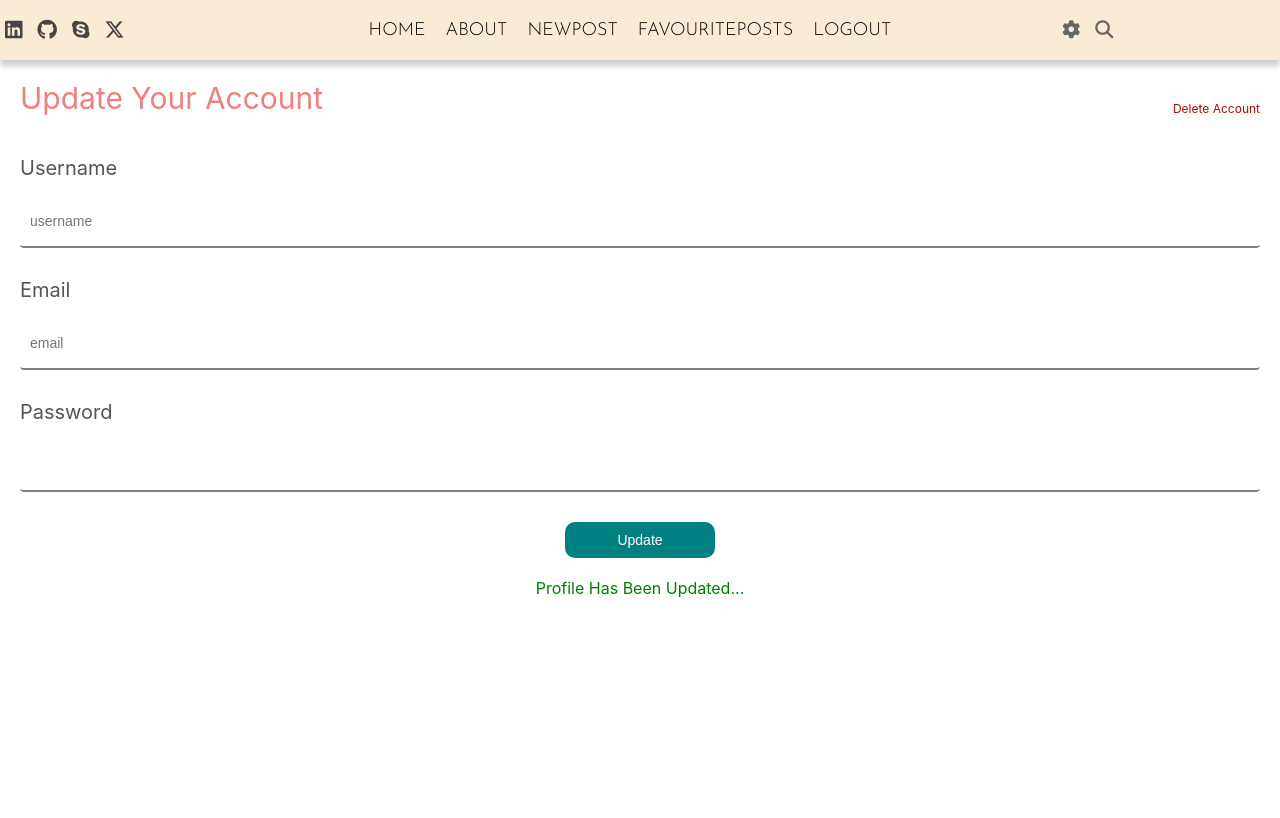
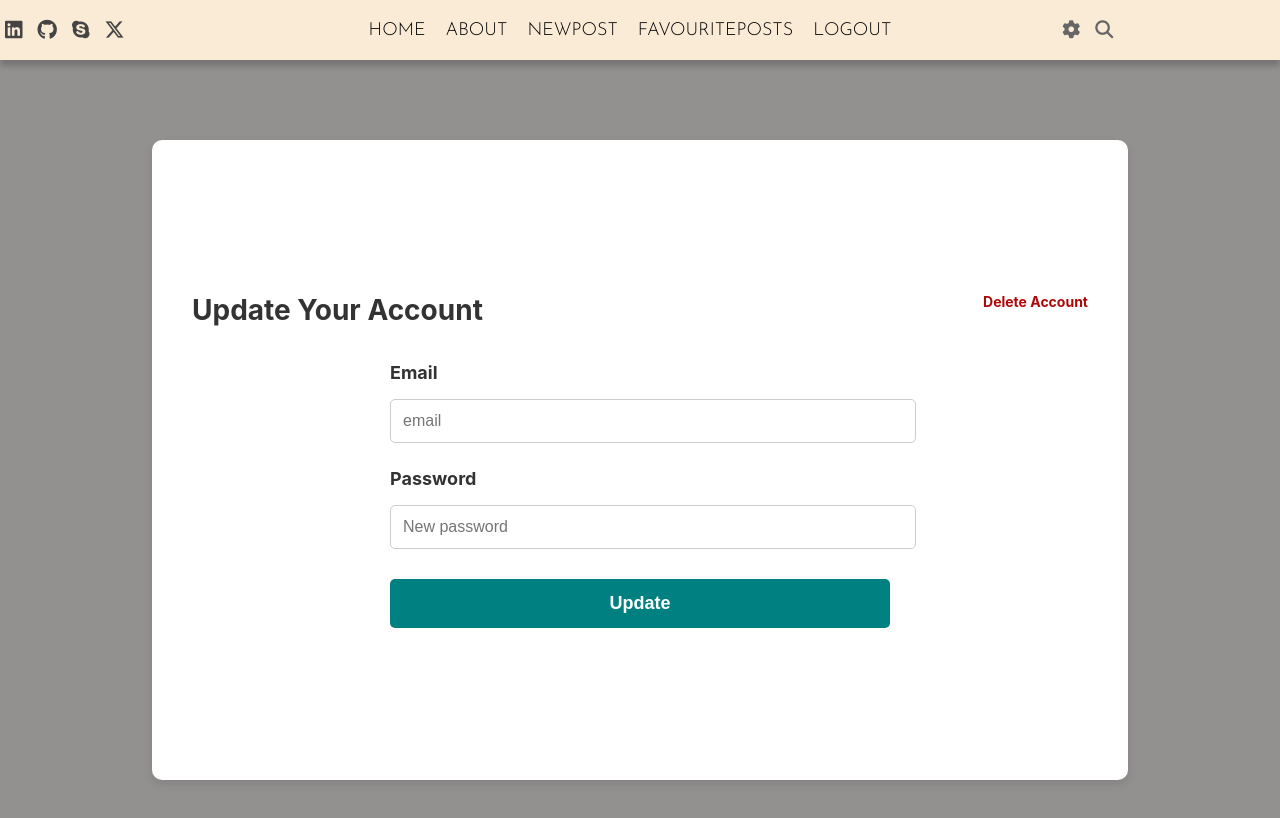
Before and after one commit to koskei-kipkoech/Blog-Application, a React (Create React App) app in the folder client/: page /settings in a window 1280 px wide. Shown: the top 818 px of the page. Built offline with nearby package versions, Linux system fonts and the light colour scheme.

Commit message:
adds the backend api

```diff
--- a/client/src/components/settings/Setting.js
+++ b/client/src/components/settings/Setting.js
@@ -1,28 +1,72 @@
-import './setting.css'
+import { useState } from 'react';
+import './setting.css';
 
-export default function Settings(){
-    return(
+export default function Settings() {
+    const [email, setEmail] = useState('');
+    const [password, setPassword] = useState('');
+    const [message, setMessage] = useState('');
+
+    const handleUpdate = async (e) => {
+        e.preventDefault();
+
+        const token = localStorage.getItem('token'); // Retrieve the JWT token from local storage
+        if (!token) {
+            setMessage('Authentication token is missing!');
+            return;
+        }
+
+        const updatedData = {
+            email,
+            password
+        };
+
+        try {
+            const response = await fetch('http://127.0.0.1:5555/updateuser', {
+                method: 'PATCH',
+                headers: {
+                    'Content-Type': 'application/json',
+                    'Authorization': `Bearer ${token}` // Include the Bearer Token
+                },
+                body: JSON.stringify(updatedData),
+            });
+
+            if (!response.ok) {
+                const errorData = await response.json();
+                throw new Error(errorData.message || 'Failed to update profile');
+            }
+
+            const result = await response.json();
+            setMessage(result.message);
+        } catch (error) {
+            console.error('Error updating profile:', error);
+            setMessage(error.message || 'Failed to update profile');
+        }
+    };
+
+    return (
         <div className="settings">
             <div className="settingsWrapper">
                 <div className="settingsTitle">
                     <span className="settingUpdateTitle">Update Your Account</span>
                     <span className="settingDeleteTitle">Delete Account</span>
                 </div>
-                    <form className="settingsForm" >
-                        <label>Username</label>
-                        <input
-                            type="text"
-                            placeholder='username'
-                        />
+                <form className="settingsForm" onSubmit={handleUpdate}>
                     <label>Email</label>
                     <input
                         type="email"
-                            placeholder='email'
+                        placeholder="email"
+                        value={email}
+                        onChange={(e) => setEmail(e.target.value)}
                     />
                     <label>Password</label>
-                        <input type="password" />
+                    <input
+                        type="password"
+                        placeholder="New password"
+                        value={password}
+                        onChange={(e) => setPassword(e.target.value)}
+                    />
                     <button className="settingsSubmit" type="submit">Update</button>
-                        <span style={{color:"green", textAlign:"center",marginTop:"20px"}}>Profile Has Been Updated...</span>
+                    {message && <span style={{color: message.includes("successfully") ? "green" : "red", textAlign: "center", marginTop: "20px"}}>{message}</span>}
                 </form>
             </div>
         </div>
--- a/client/src/components/settings/setting.css
+++ b/client/src/components/settings/setting.css
@@ -1,71 +1,127 @@
-.settings{
+.settings {
     display: flex;
+    justify-content: center;
+    align-items: center;
+    width: 100vw;
+    height: 100vh;
+    background-color: #939090;
+    overflow: hidden;
 }
-.settingsWrapper{
-    flex: 9;
-    padding: 20px;
-}
-.settingsTitle{
-    display: flex;
-    align-items: center;
-    justify-content: space-between;
-}
-.settingUpdateTitle{
-    font-size: 30px;
-    margin-bottom: 20px;
-    color: lightcoral;
-}
-.settingDeleteTitle{
-    color: rgb(175, 8, 8);
-    font-size: 12px;
-    cursor: pointer;
-}
-.settingsForm{
+
+.settingsWrapper {
+    width: 70vw;
+    height: 70vh;
+    background: white;
+    padding: 40px;
+    border-radius: 10px;
+    box-shadow: 0 4px 10px rgba(0, 0, 0, 0.1);
     display: flex;
     flex-direction: column;
+    justify-content: center;
+    align-items: center;
 }
-.settingsPP{
+
+.settingsTitle {
     display: flex;
-    align-items: center;
+    width: 100%;
+    justify-content: space-between;
+    margin-bottom: 20px;
+}
+
+.settingUpdateTitle {
+    font-size: 28px;
+    font-weight: bold;
+    color: #333;
+    text-align: center;
+}
+
+.settingDeleteTitle {
+    color: rgb(175, 8, 8);
+    font-size: 14px;
+    cursor: pointer;
+    font-weight: bold;
+    transition: color 0.3s ease-in-out;
+}
+
+.settingDeleteTitle:hover {
+    color: red;
+}
+
+.settingsForm {
+    display: flex;
+    flex-direction: column;
+    width: 100%;
+    max-width: 500px;
+}
+
+.settingsForm > label {
+    font-size: 18px;
+    font-weight: bold;
+    margin-top: 15px;
+    color: #333;
+}
+
+.settingsForm > input {
+    width: 100%;
+    padding: 12px;
     margin: 10px 0;
+    font-size: 16px;
+    border: 1px solid #ccc;
+    border-radius: 5px;
+    transition: border 0.3s ease-in-out;
+    outline: none;
 }
-.settingsPP > img{
-    width: 70px;
-    height: 70px;
-    border-radius: 10px;
-    object-fit: cover;
+
+.settingsForm > input:focus {
+    border: 2px solid teal;
 }
-.settingsPPIcon{
-    width: 25px;
-    height: 25px;
-    border-radius: 50%;
-    background-color: lightcoral;
-    color: aquamarine;
-    display: flex;
-    align-items: center;
-    justify-content: center;
-    margin-left: 10px;
-    cursor: pointer;
-}
-.settingsForm > label{
-    font-size: 20px;
+
+.settingsSubmit {
+    width: 100%;
+    padding: 14px;
     margin-top: 20px;
-}
-.settingsForm >input{
-    color: gray;
-    margin: 10px 0;
-    height: 30px;
     border: none;
-    border-bottom: 2px solid gray;
-}
-.settingsSubmit{
-    width: 150px;
-    align-self: center;
-    border: none;
-    border-radius: 10px;
+    border-radius: 5px;
     color: white;
     background-color: teal;
-    padding: 10px;
-    margin-top: 20px;
+    font-size: 18px;
+    font-weight: bold;
     cursor: pointer;
+    transition: background 0.3s ease-in-out;
 }
+
+.settingsSubmit:hover {
+    background-color: #005f5f;
+}
+
+.settingsMessage {
+    display: block;
+    text-align: center;
+    margin-top: 15px;
+    font-weight: bold;
+    font-size: 16px;
+}
+
+@media screen and (max-width: 1024px) {
+    .settingsWrapper {
+        width: 85vw;
+        height: 80vh;
+        padding: 30px;
+    }
+}
+
+@media screen and (max-width: 768px) {
+    .settingsWrapper {
+        width: 90vw;
+        height: 85vh;
+        padding: 20px;
+    }
+}
+
+@media screen and (max-width: 480px) {
+    .settingsWrapper {
+        width: 95vw;
+        height: auto;
+        padding: 20px;
+    }
+}
```
Lines whose indentation alone changed are shown as unchanged.
